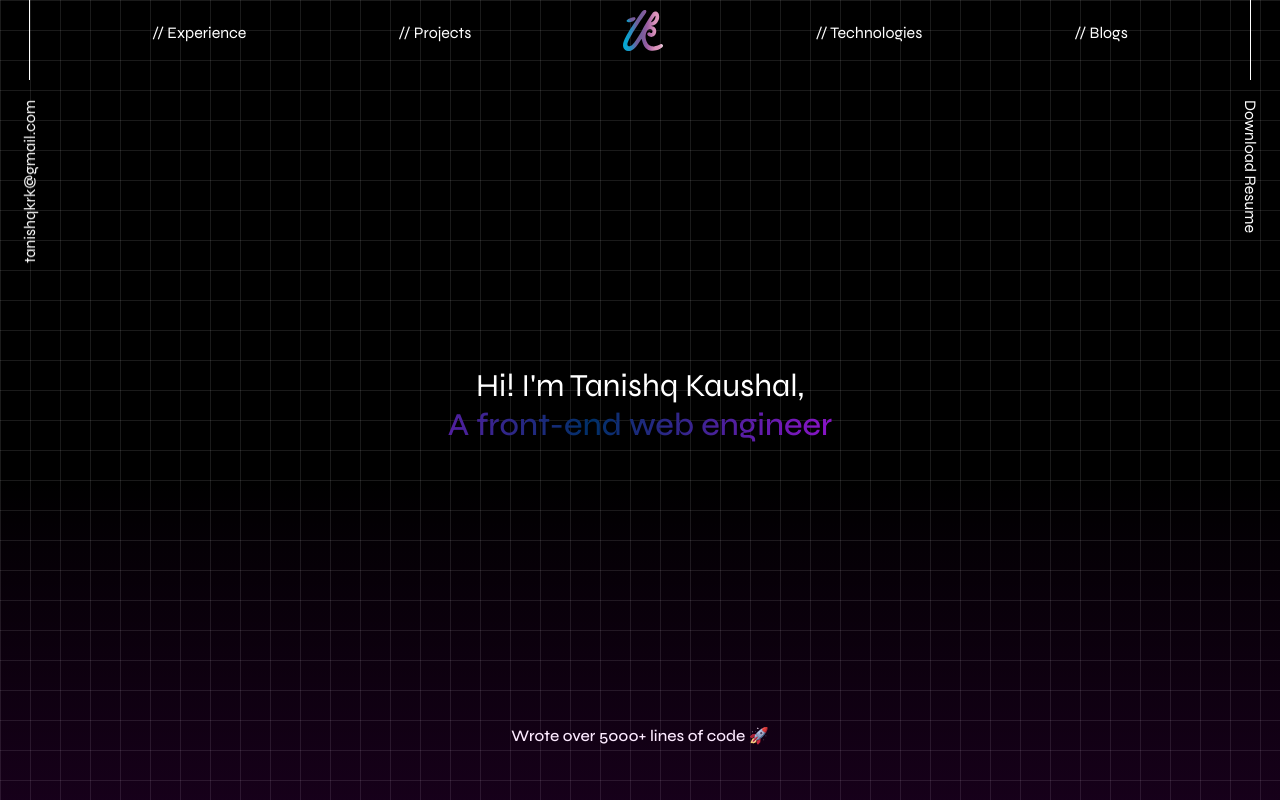
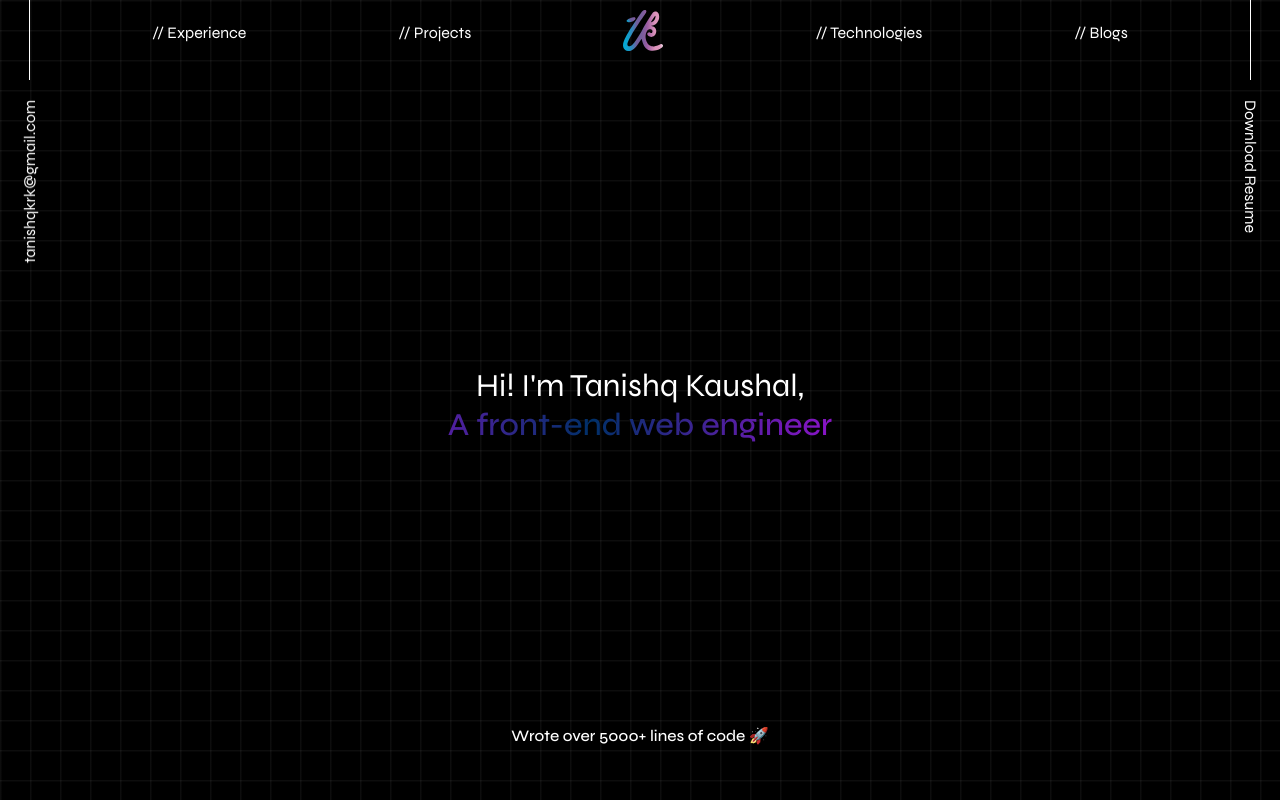
Before and after one commit to tanishqkrk/portfolio, a React (Vite) app: page / in a window 1280 px wide. Shown: the top 800 px of the page. Built offline with nearby package versions, Linux system fonts and the light colour scheme.

Commit message:
Added hover glow!

```diff
--- a/src/App.jsx
+++ b/src/App.jsx
@@ -1,4 +1,4 @@
-import React from 'react'
+import React, { useRef, useEffect } from 'react'
 import Navbar from './components/Navbar/Navbar'
 import './theme/App.css'
 import Hero from './components/Hero/Hero'
@@ -11,18 +11,29 @@ import Resume from './components/Resume/Resume'
 import Footer from './components/Footer/Footer'
 
 const App = () => {
+  const overlay = useRef();
+  const hoverOverlay = (e) => {
+    let rect = overlay.current.getBoundingClientRect();
+    let mouseX = e.clientX - rect.left;
+    let mouseY = e.clientY - rect.top;
+    overlay.current.style.opacity = `1`;
+    overlay.current.style.background = `radial-gradient(circle at  ${mouseX}px ${mouseY}px, rgba(255,255,255,0.04) 0%, transparent calc(6% + 0px)) no-repeat border-box border-box`;
+    // console.log(1)
+  }
+
+
   return (
-    <React.Fragment>
-      <Navbar></Navbar>
-      <Socials></Socials>
-      <Resume></Resume>
-      <Hero></Hero>
-      <Experience></Experience>
-      <Projects></Projects>
-      <Technologies></Technologies>
-      <Blogs></Blogs>
-      <Footer></Footer>
-    </React.Fragment>
+    <div ref={overlay} onMouseMove={hoverOverlay} className='app'>
+      <Navbar />
+      <Socials />
+      <Resume />
+      <Hero />
+      <Experience />
+      <Projects />
+      <Technologies />
+      <Blogs />
+      <Footer />
+    </div>
   )
 }
 
--- a/src/components/Hero/Hero.css
+++ b/src/components/Hero/Hero.css
@@ -27,6 +27,7 @@
     font-size: 1rem;
     bottom: 0;
     position: absolute;
+    /* display: none; */
 }
 
 
@@ -38,6 +39,7 @@
     width: 100%;
     position: fixed;
     bottom: 0;
+    display: none;
     /* background-size: 200%; */
 }
 
--- a/src/components/Navbar/Navbar.jsx
+++ b/src/components/Navbar/Navbar.jsx
@@ -11,7 +11,7 @@ const Navbar = () => {
             <a href="#"> <img src="./opt 1.svg" alt="" className="navbar__logo" /></a>
             <NavbarLink title={'//  Technologies'} href={'#technologies'}></NavbarLink>
             <NavbarLink title={'//  Blogs'} href={'#blogs'}></NavbarLink>
-            {/* <NavbarHam></NavbarHam> */}
+            <NavbarHam></NavbarHam>
         </div >
     )
 }
--- a/src/theme/App.css
+++ b/src/theme/App.css
@@ -7,10 +7,17 @@ body {
   color: var(--font-color);
   /* background-color: #000000; */
   opacity: 1;
-  background-image: linear-gradient(rgba(255, 255, 255, 0.1) 1px, transparent 1px), linear-gradient(to right, rgba(255, 255, 255, 0.1) 1px, transparent 1px);
-  /* background-image: linear-gradient(rgba(255, 255, 255, 0.1) 1px, transparent 1px), linear-gradient(to right, rgba(255, 255, 255, 0.1) 1px, #0C0C0C 1px); */
+  /* background-image: linear-gradient(rgba(255, 255, 255, 0.1) 1px, transparent 1px), linear-gradient(to right, rgba(255, 255, 255, 0.1) 1px, transparent 1px); */
+  background-image: linear-gradient(rgba(255, 255, 255, 0.05) 1px, transparent 2px), linear-gradient(to right, rgba(255, 255, 255, 0.05) 1px, #000000 2px);
   background-size: 30px 30px;
   user-select: none;
   overflow-x: hidden;
   /* position: relative; */
 }
+
+.app {
+  height: 100%;
+  width: 100%;
+  /* z-index: -100; */
+  /* background: white; */
+}
```
